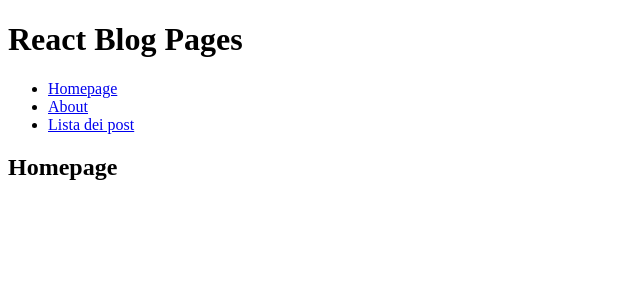
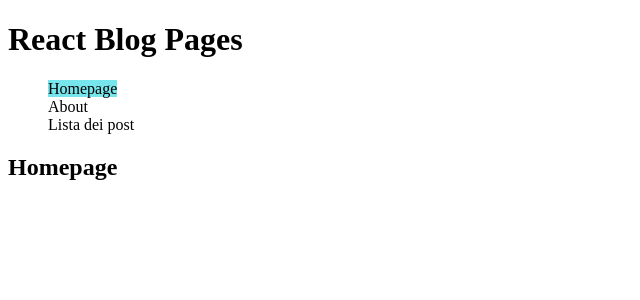
Before and after one commit to ValerioDiBiagio/react-router, a React app: page / in a window 1280 px wide. Shown: the top 300 px of the page, without its empty margins (0-640 px from the left). Built offline with nearby package versions, Linux system fonts and the light colour scheme; the HTML template or start-up script is replaced by a standard one.

Commit message:
feat: add bonus 2

```diff
--- a/src/index.css
+++ b/src/index.css
@@ -0,0 +1,12 @@
+li {
+    list-style-type: none;
+}
+
+a {
+    all: unset;
+    cursor: pointer;
+}
+
+.active {
+    background-color: #77e5ec;
+}
```
